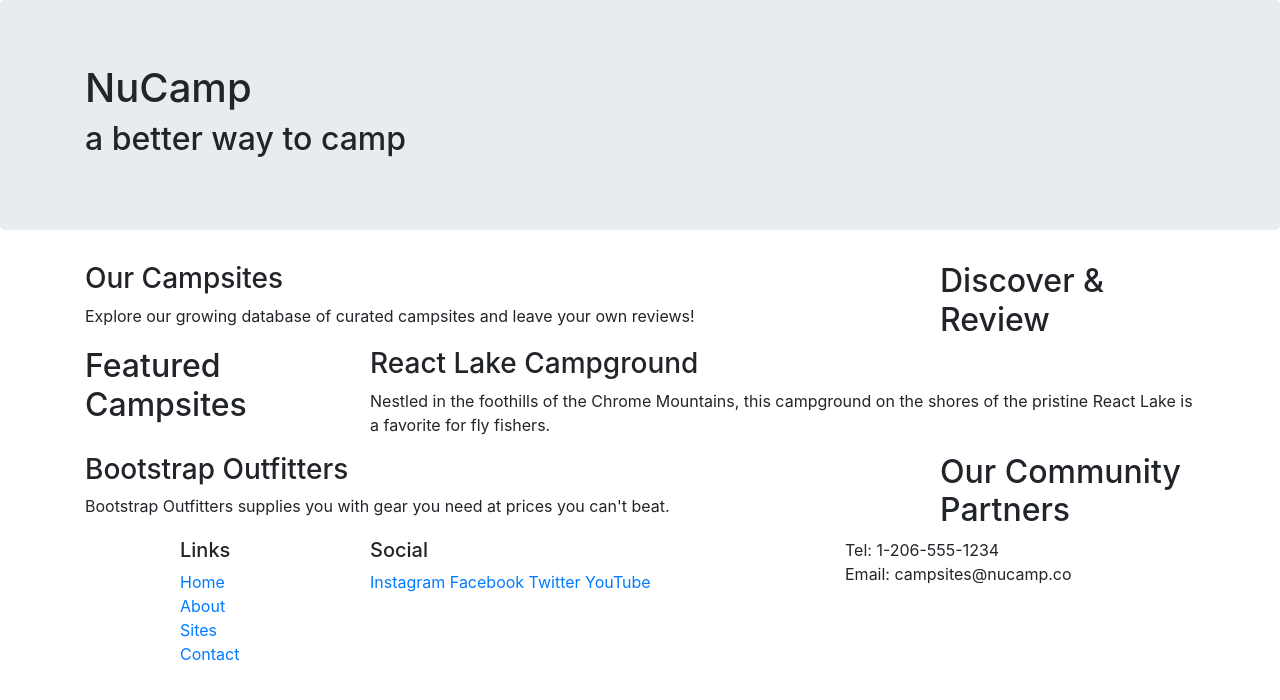
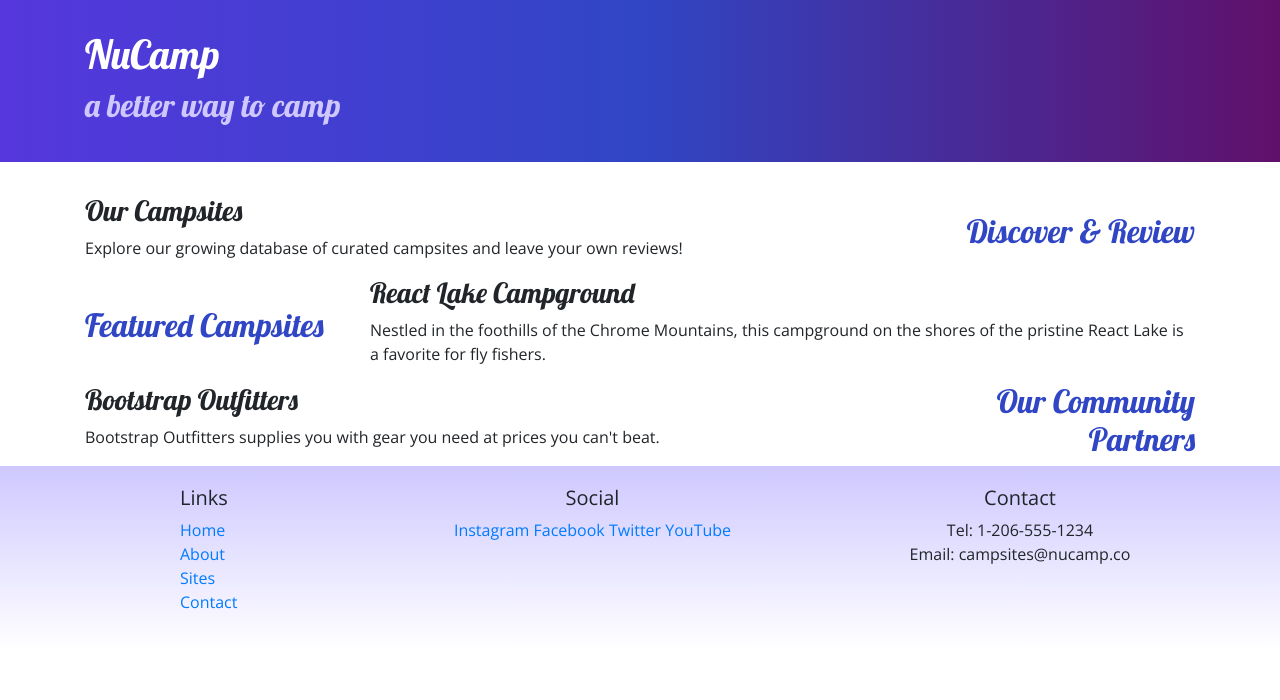
Before and after one commit to mercer-jk/nucampsite, a website: page index.html in a window 1280 px wide. Drawn offline with nearby package versions, Linux system fonts and the light colour scheme.

Commit message:
Adding Custom Styles

```diff
--- /dev/null
+++ b/css/styles.css
@@ -0,0 +1,32 @@
+body {
+    font-family: "Open Sans", sans-serif;
+}
+
+h1,h2,h3 {
+    font-family: "Lobster", cursive;
+}
+
+h2 {
+    color: #3046C5;
+}
+
+header h2 {
+    color: #CEC8FF;
+}
+
+footer {
+    background-image: linear-gradient(#CEC8FF, white);
+    padding: 20px 0;
+}
+
+.jumbotron {
+    padding: 30px;
+    background-image: linear-gradient(to right, #5637DD, #3046C5, #60106B);
+    color: white;
+}
+
+.row content {
+    padding: 50px 0;
+    border-bottom: 1px ridge;
+    min-height: 200px;
+}
--- a/index.html
+++ b/index.html
@@ -9,12 +9,15 @@
     <!-- Bootstrap CSS -->
     <link rel="stylesheet" href="node_modules/bootstrap/dist/css/bootstrap.min.css" />
 
+    <!--Additional CSS must be placed after Bootstrap CSS  -->
+    <link rel="stylesheet" href="https://fonts.googleapis.com/css?family=Lobster|Open+Sans" />
+    <link rel="stylesheet" href="css/styles.css" />
     <title>NuCamp: A Better Way To Camp</title>
 </head>
 
 <body>
 
-    <header class="jumbotron">
+    <header class="jumbotron jumbotron-fluid">
         <div class="container">
             <div class="row">
                 <div class="col">
@@ -26,9 +29,9 @@
     </header>
 
     <div class="container">
-        <div class="row">
+        <div class="row row-content align-items-center">
             <div class="col-sm-4 order-sm-last col-md-3">
-                <h2>Discover & Review</h2>
+                <h2 class="text-sm-right">Discover & Review</h2>
             </div>
             <div class="col">
                 <h3>Our Campsites</h3>
@@ -36,7 +39,7 @@
             </div>
         </div>
 
-        <div class="row">
+        <div class="row row-content align-items-center">
             <div class="col-sm-4 col-md-3">
                 <h2>Featured Campsites</h2>
             </div>
@@ -48,9 +51,9 @@
             </div>
         </div>
 
-        <div class="row">
+        <div class="row row-content align-items-center">
             <div class="col-sm-4 order-sm-last col-md-3">
-                <h2>Our Community Partners</h2>
+                <h2 class="text-sm-right">Our Community Partners</h2>
             </div>
             <div class="col">
                 <h3>Bootstrap Outfitters</h3>
@@ -71,14 +74,15 @@
                         <li><a href="#">Contact</a></li>
                     </ul>
                 </div>
-                <div class="col-6 col-sm-5">
+                <div class="col-6 col-sm-5 text-center">
                     <h5>Social</h5>
                     <a href="http://instagram.com/">Instagram</a>
                     <a href="http://facebook.com/">Facebook</a>
                     <a href="http://twitter.com/">Twitter</a>
                     <a href="http://youtube.com/">YouTube</a>
                 </div>
-                <div class="col-sm-4">
+                <div class="col-sm-4 text-center">
+                    <h5>Contact</h5>
                     Tel: 1-206-555-1234<br />
                     Email: campsites@nucamp.co
                 </div>
```
Also changed, not shown: 2 other files.
